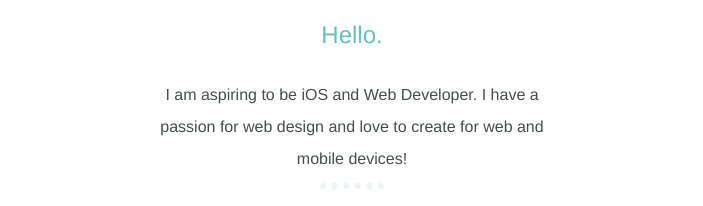
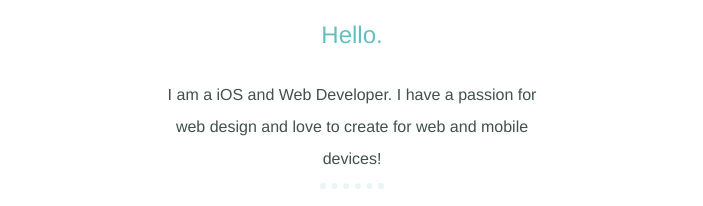
Before and after one commit to georgebabu12345/MyWebsite, a plain HTML site: page index.html in a window 1280 px wide. Shown: the part 1272-1478 px from the top of the page, without its empty margins (288-991 px from the left). Drawn offline with Linux system fonts and the light colour scheme.

Commit message:
Update index.html

```diff
--- a/index.html
+++ b/index.html
@@ -19,7 +19,7 @@
     <div class="profile">
       <img class="profilepic" src="https://cdn-icons-png.flaticon.com/512/4139/4139981.png" alt="profileimage">
       <h2>Hello.</h2>
-      <p class="aspiring">I am aspiring to be iOS and Web Developer. I have a passion for web design and love to create for web and mobile devices! </p>
+      <p class="aspiring">I am a iOS and Web Developer. I have a passion for web design and love to create for web and mobile devices! </p>
     </div>
     <hr>
     <h2>My Skills.</h2>
```
